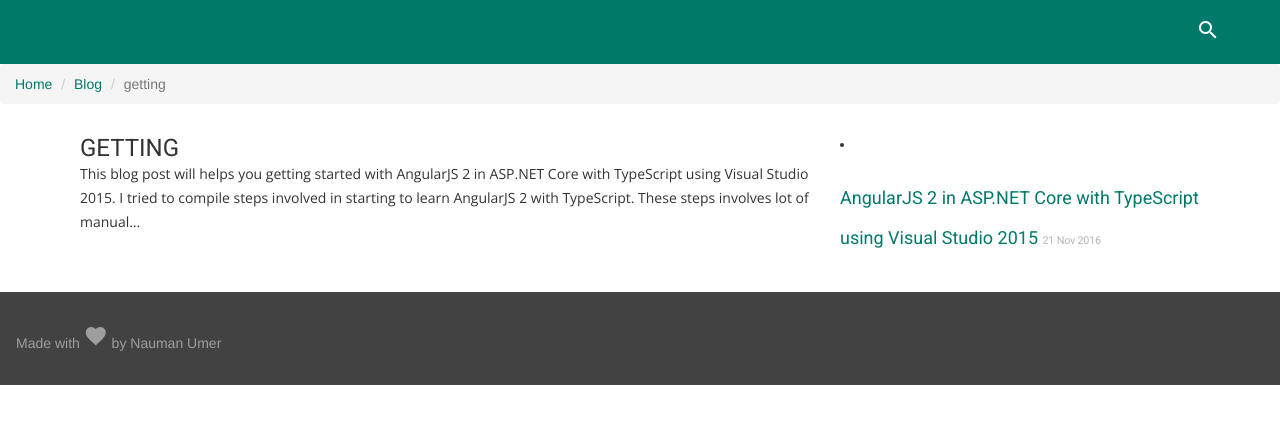
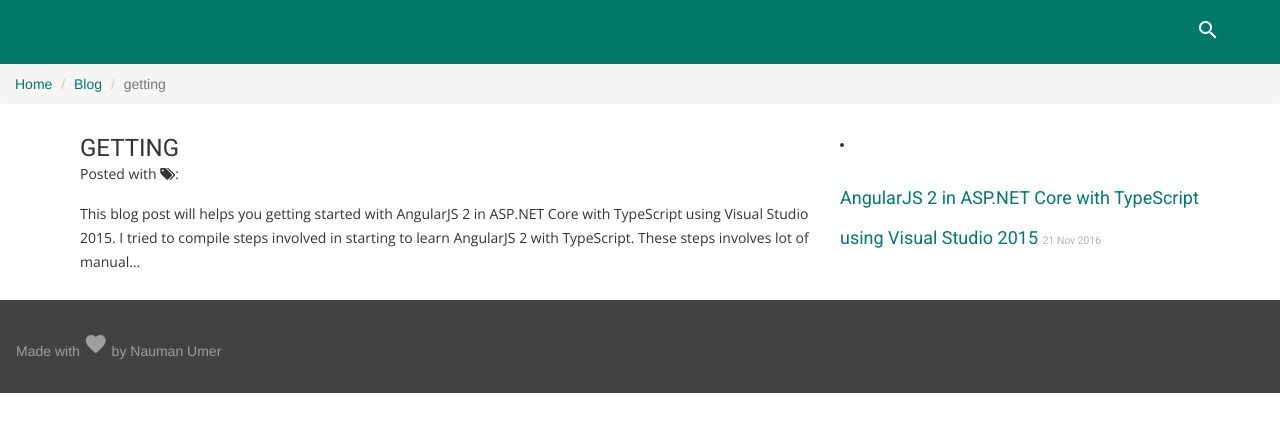
Before and after one commit to nmanumr/nmanumr.com, a Jekyll site: the page built from _posts/2016-11-25-getting.md, in a window 1280 px wide. Shown: the top 432 px of the page. Built offline with Jekyll 4.4.1, drawn with Linux system fonts in a browser that asks for light colours; nearby versions of some CDN libraries; library files that are not in the unit come from our copies; comment, search, counter and statistics services are not loaded.

Commit message:
Update post.html

```diff
--- a/_layouts/post.html
+++ b/_layouts/post.html
@@ -6,9 +6,27 @@
   <li><a href="http://naumanumer.github.io/blog">Blog</a></li>
   <li class="active">{{ page.title }}</li>
 </ol>
+{% assign post = page %}
+{% if post.tags.size > 0 %}
+    {% capture tags_content %}Posted with {% if post.tags.size == 1 %}<i class="fa fa-tag"></i>{% else %}<i class="fa fa-tags"></i>{% endif %}: {% endcapture %}
+    {% for post_tag in post.tags %}
+        {% for data_tag in site.data.tags %}
+            {% if data_tag.slug == post_tag %}
+                {% assign tag = data_tag %}
+            {% endif %}
+        {% endfor %}
+        {% if tag %}
+            {% capture tags_content_temp %}{{ tags_content }}<a href="/blog/tag/{{ tag.slug }}/">{{ tag.name }}</a>{% if forloop.last == false %}, {% endif %}{% endcapture %}
+            {% assign tags_content = tags_content_temp %}
+        {% endif %}
+    {% endfor %}
+{% else %}
+    {% assign tags_content = '' %}
+{% endif %}
 <div class="container">
    <div class="col-sm-8" style="padding:10px">
       <h2 class="mdl-card__title-text">{{ page.title }}</h2>
+<p id="post-meta">{{ tags_content }}</p>
 
   <div>
     {{ content }}
```
